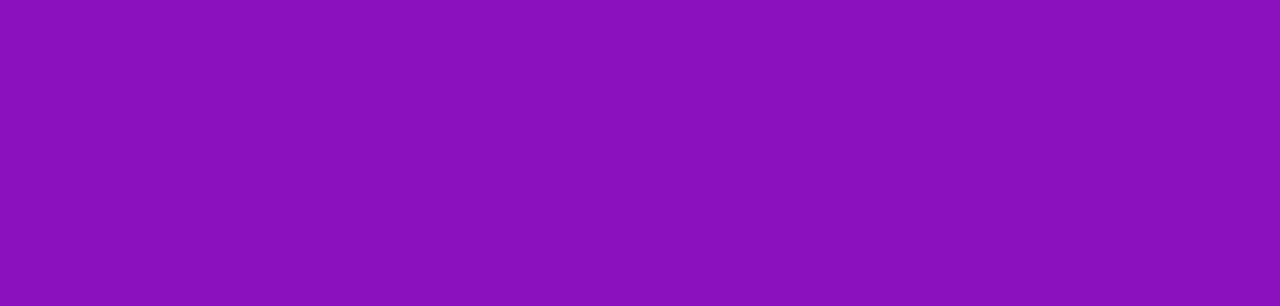
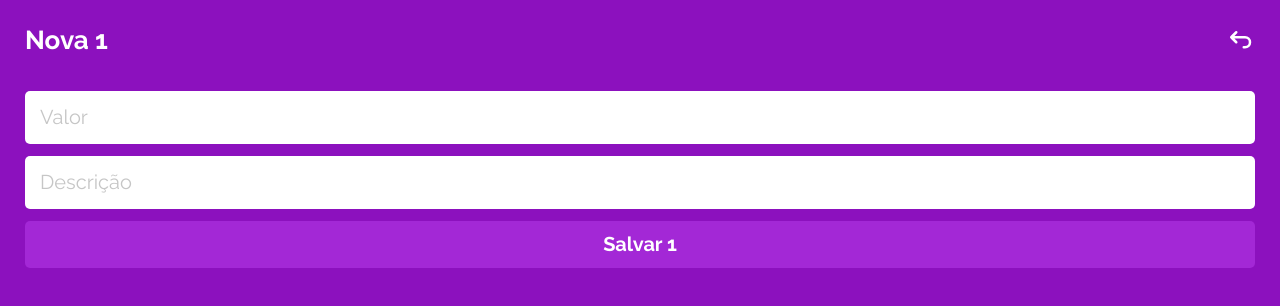
Before and after one commit to hignicao/mywallet-front, a React (Create React App) app: page /novatransacao/1 in a window 1280 px wide. Before the commit this address had no page. Shown: the top 306 px of the page. Built offline with nearby package versions, Linux system fonts and the light colour scheme; a web font is replaced by a local one.

Commit message:
refactor: newtransaction is now page

```diff
--- a/src/App.js
+++ b/src/App.js
@@ -3,10 +3,9 @@ import GlobalStyle from "./assets/styles/GlobalStyle";
 import LoginPage from "./pages/LoginPage/LoginPage";
 import RegistrationPage from "./pages/RegistrationPage/RegistrationPage";
 import HomePage from "./pages/HomePage/HomePage";
-import IncomePage from "./pages/IncomePage/IncomePage";
-import ExpensePage from "./pages/ExpensePage/ExpensePage";
 import { UserProvider } from "./providers/UserData";
 import { ToastContainer } from "react-toastify";
+import NewTransactionPage from "./pages/NewTransactionPage/NewTransactionPage";
 
 function App() {
 	return (
@@ -17,8 +16,7 @@ function App() {
 					<Route path="/" element={<LoginPage />} />
 					<Route path="/cadastro" element={<RegistrationPage />} />
 					<Route path="/home" element={<HomePage />} />
-					<Route path="/entrada" element={<IncomePage />} />
-					<Route path="/saida" element={<ExpensePage />} />
+					<Route path="/novatransacao/:balance" element={<NewTransactionPage />} />
 				</Routes>
 			</BrowserRouter>
 			<ToastContainer />
--- a/src/pages/ExpensePage/ExpensePage.js
+++ /dev/null
@@ -1,9 +0,0 @@
-import NewTransaction from "../../components/NewTransaction/NewTransaction";
-
-export default function ExpensePage() {
-	return (
-		<>
-			<NewTransaction balance={false}/>
-		</>
-	);
-}
--- a/src/pages/HomePage/HomePage.js
+++ b/src/pages/HomePage/HomePage.js
@@ -12,11 +12,11 @@ export default function HomePage() {
 			<Header />
 			<BalanceCard />
 			<InAndOut>
-				<button onClick={() => navigate("/entrada")}>
+				<button onClick={() => navigate("/novatransacao/entrada")}>
 					<AiOutlinePlusCircle />
 					<p>Nova entrada</p>
 				</button>
-				<button onClick={() => navigate("/saida")}>
+				<button onClick={() => navigate("/novatransacao/saida")}>
 					<AiOutlineMinusCircle />
 					<p>Nova saída</p>
 				</button>
--- a/src/pages/IncomePage/IncomePage.js
+++ /dev/null
@@ -1,9 +0,0 @@
-import NewTransaction from "../../components/NewTransaction/NewTransaction";
-
-export default function IncomePage() {
-	return (
-		<>
-			<NewTransaction balance={true}/>
-		</>
-	);
-}
--- a/src/components/NewTransaction/NewTransaction.js
+++ b/src/pages/NewTransactionPage/NewTransactionPage.js
@@ -1,13 +1,14 @@
 import styled from "styled-components";
 import { TbArrowBackUp } from "react-icons/tb";
-import { useNavigate } from "react-router-dom";
+import { useNavigate, useParams } from "react-router-dom";
 import { useContext, useState } from "react";
 import { UserContext } from "../../providers/UserData";
 import axios from "axios";
 import { BASE_URL } from "../../constants/urls";
 import { toast } from "react-toastify";
 
-export default function NewTransaction({ balance }) {
+export default function NewTransactionPage() {
+	const { balance } = useParams();
 	const { userData } = useContext(UserContext);
 	const [transactionForm, setTransactionForm] = useState({ value: "", description: "" });
 	const navigate = useNavigate();
@@ -29,7 +30,7 @@ export default function NewTransaction({ balance }) {
 		const body = {
 			description: transactionForm.description,
 			value: transactionForm.value,
-			balance,
+			balance: balance === "entrada" ? true : false,
 		};
 
 		axios
@@ -39,7 +40,7 @@ export default function NewTransaction({ balance }) {
 			})
 			.catch((err) => {
 				console.log(err);
-				toast.error(`Erro ao salvar ${balance ? "entrada" : "saida"}, tente novamente!`, {
+				toast.error(`Erro ao salvar ${balance}, tente novamente!`, {
 					position: "top-center",
 					autoClose: 3000,
 					hideProgressBar: false,
@@ -55,7 +56,7 @@ export default function NewTransaction({ balance }) {
 	return (
 		<NewTransactionContainer>
 			<HeaderContainer>
-				<h2>Nova {balance ? "entrada" : "saida"}</h2>
+				<h2>Nova {balance}</h2>
 				<BackButton onClick={() => navigate(-1)}></BackButton>
 			</HeaderContainer>
 			<Form onSubmit={submitTransaction}>
@@ -77,7 +78,7 @@ export default function NewTransaction({ balance }) {
 					onChange={changeFormData}
 				/>
 
-				<ButtonItem type="submit">Salvar {balance ? "entrada" : "saida"}</ButtonItem>
+				<ButtonItem type="submit">Salvar {balance}</ButtonItem>
 			</Form>
 		</NewTransactionContainer>
 	);
```
